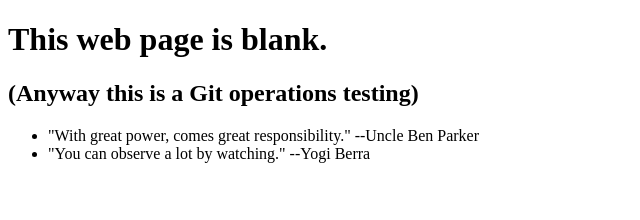
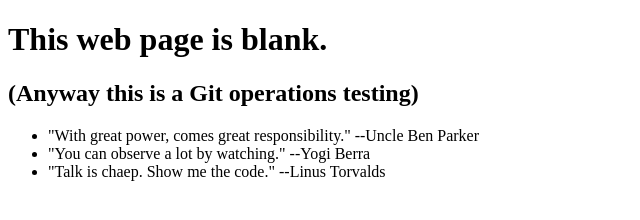
Before and after one commit to i019571/0main_openSAP_repo, a plain HTML site: page index.html in a window 1280 px wide. Shown: the whole page, without its empty margins (0-640 px from the left). Drawn offline with Linux system fonts and the light colour scheme.

Commit message:
added quote by Linus Torvalds

```diff
--- a/index.html
+++ b/index.html
@@ -11,6 +11,7 @@
 		<ul>
 			<li>"With great power, comes great responsibility."  --Uncle Ben Parker</li>
 			<li>"You can observe a lot by watching." --Yogi Berra</li>
+			<li>"Talk is chaep. Show me the code."  --Linus Torvalds</li>
 		</ul>
 	</body>
 </html>
```
